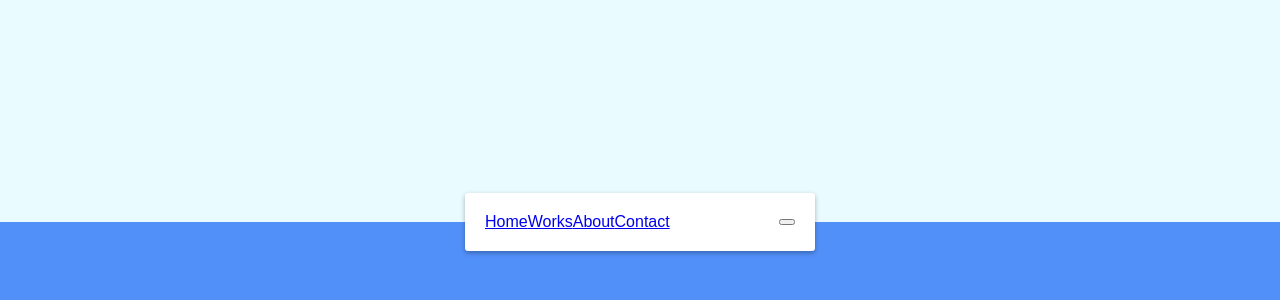
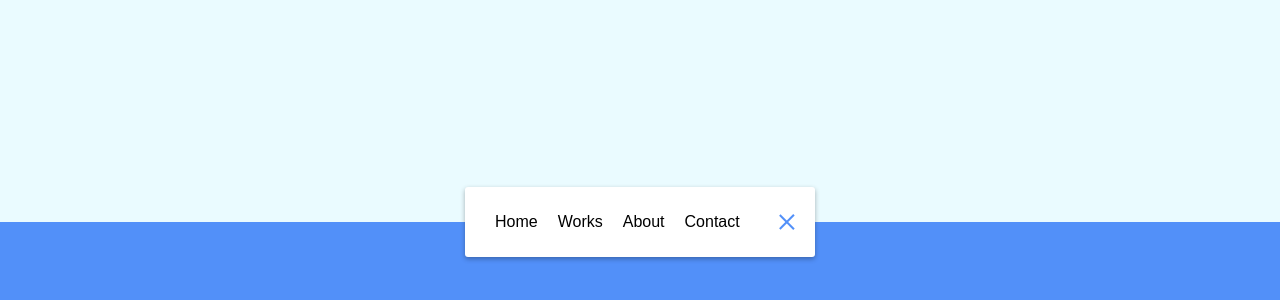
Before and after one commit to jyh4479/vanillaScriptProject, a plain HTML site: page 50Projects/14_animated_navigation/index.html in a window 1280 px wide. Shown: the part 178-478 px from the top of the page. Drawn offline with Linux system fonts and the light colour scheme; a web font is replaced by a local one.

Commit message:
day14
스타일링

```diff
--- a/50Projects/14_animated_navigation/style.css
+++ b/50Projects/14_animated_navigation/style.css
@@ -60,3 +60,48 @@ nav.active ul li {
     opacity: 1;
     transform: rotateY(360deg);
 }
+
+nav ul a {
+    position: relative;
+    color: #000;
+    text-decoration: none;
+    margin: 0 10px;
+}
+
+.icon {
+    background-color: #fff;
+    border: 0;
+    cursor: pointer;
+    padding: 0;
+    position: relative;
+    height: 30px;
+    width: 30px;
+}
+
+.icon:focus {
+    outline: 0;
+}
+
+.icon .line {
+    background-color: #5290f9;
+    height: 2px;
+    width: 20px;
+    position: absolute;
+    top: 10px;
+    left: 5px;
+    transition: transform 0.6s linear;
+}
+
+/* top auto는 무슨 뜻이지...? (비슷한 느낌으로 margin-left : auto도 있음)*/
+.icon .line2 {
+    top: auto;
+    bottom: 10px;
+}
+
+nav.active .icon .line1 {
+    transform: rotate(-765deg) translateY(5.5px);
+}
+
+nav.active .icon .line2 {
+    transform: rotate(765deg) translateY(-5.5px);
+}
```
